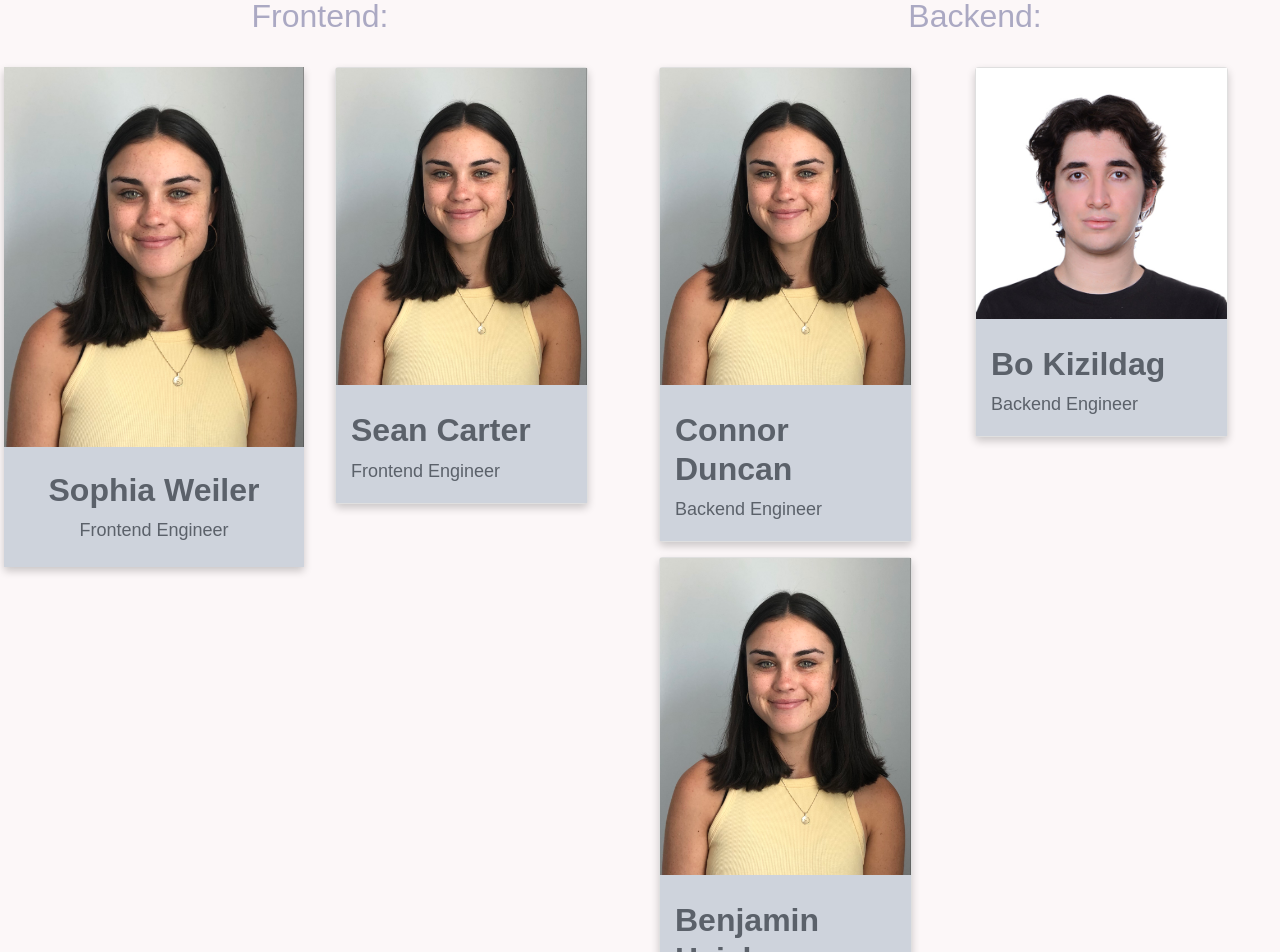
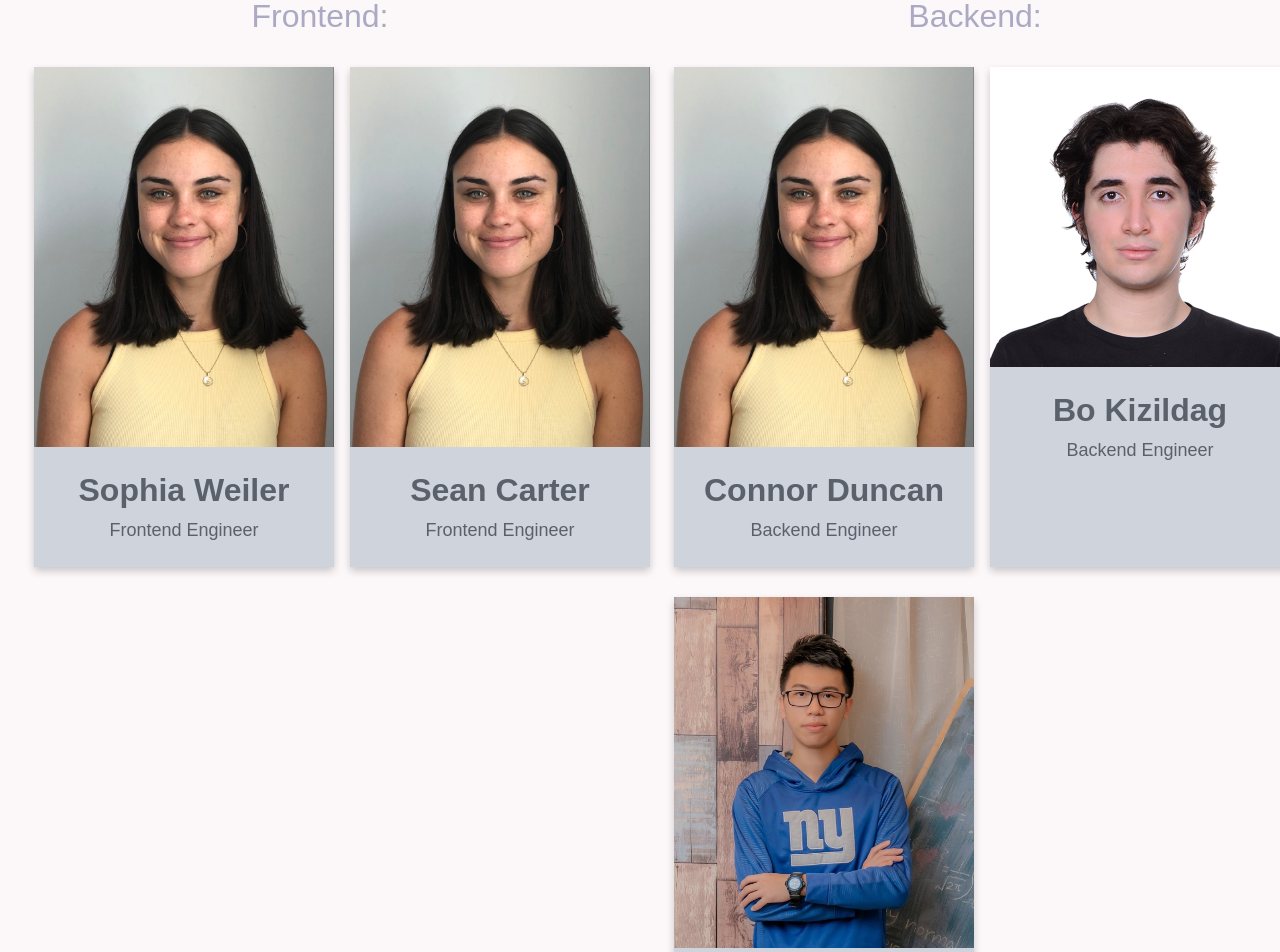
Before and after one commit to rushilsrivastavay3/benjaminhsieh2002, a React (Create React App) app: page /contact in a window 1280 px wide. Shown: the part 220-1172 px from the top of the page. Built offline with nearby package versions, Linux system fonts and the light colour scheme.

Commit message:
contact page added new pics and flip property

```diff
--- a/src/pages/Contact.js
+++ b/src/pages/Contact.js
@@ -2,6 +2,7 @@ import React from "react";
 import "../style/Style.css"
 import SophiaPicture from "../pictures/Sophia.jpg"
 import BoPicture from "../pictures/Bo.jpg"
+import BenjaminPicture from "../pictures/BenjaminPhoto.jpg"
 
 function Contact() {
 	return(
@@ -33,12 +34,20 @@ function Contact() {
 							</div>
 						</div>
 						<div class="flex-child-contact">
-							<div class="card">
-								<img src= {SophiaPicture} alt={"Sophia Weiler"}/>
-								<div class= "container">
+							<div class="flip-card">
+                                                                 <div class=  "flip-card-inner">
+                                                                         <div class="flip-card-front">
+                                                                                 <img src={SophiaPicture}  alt={"Sean Carter"} class="pictureSize"/>
+                                                                                 <br/>
                                                                                  <br/>
                                                                                  <h4 class="name"><b>Sean Carter</b></h4>
                                                                                  <p class="description">Frontend Engineer</p>
+                                                                         </div>
+                                                                         <div class="flip-card-back">
+                                                                                 <h1>Sean Carter</h1>
+                                                                                 <p>email</p>
+                                                                                 <p>phone number</p>
+                                                                         </div>
                                                                  </div>
                                                          </div>
 						</div>
@@ -51,30 +60,55 @@ function Contact() {
 					<br/>
 					<div class="flex-container-contact">
 						<div class="flex-child-contact">
-							<div class="card">
-							<img src= {SophiaPicture} alt={"Sophia Weiler"}/>
-							<div class= "container">
+							<div class="flip-card">
+                                                                  <div class=  "flip-card-inner">
+                                                                         <div class="flip-card-front">
+                                                                                 <img src={SophiaPicture}  alt={"Connor Duncan"} class="pictureSize"/>
+                                                                                 <br/>
                                                                                  <br/>
                                                                                  <h4 class="name"><b>Connor Duncan</b></h4>
-								<p class ="description">Backend Engineer</p>
+                                                                                 <p class="description">Backend Engineer</p>
+                                                                         </div>
+                                                                         <div class="flip-card-back">
+                                                                                 <h1>Connor Duncan</h1>
+                                                                                 <p>email</p>
+                                                                                 <p>phone number</p>
                                                                          </div>
                                                                  </div>
-						<div class="card">
-							<img src= {SophiaPicture} alt={"Sophia Weiler"}/>
-							<div class ="container">
+                                                         </div>
+
+							<div class="flip-card">
+                                                                 <div class=  "flip-card-inner">
+                                                                         <div class="flip-card-front">
+                                                                                 <img src={BenjaminPicture}  alt={"Benjamin Hsieh"} class="pictureSize"/>
+                                                                                 <br/>
                                                                                  <br/>
                                                                                  <h4 class="name"><b>Benjamin Hsieh</b></h4>
-								<p class ="description">Backend Engineer</p>
+                                                                                 <p class="description">Backend Engineer</p>
+                                                                         </div>
+                                                                         <div class="flip-card-back">
+                                                                                 <h1>Benjamin Hsieh</h1>
+                                                                                 <p>email</p>
+                                                                                 <p>phone number</p>
+                                                                         </div>
                                                                  </div>
                                                          </div>
 						</div>
 					<div class="flex-child-contact">
-						<div class="card">
-							<img src= {BoPicture} alt={"Bo Kizildag"}/>
-							<div class= "container">
+						<div class="flip-card">
+                                                                 <div class=  "flip-card-inner">
+                                                                         <div class="flip-card-front">
+                                                                                 <img src={BoPicture}  alt={"Bo Kizildag"} class="pictureSize"/>
+                                                                                 <br/>
                                                                                  <br/>
                                                                                  <h4 class="name"><b>Bo Kizildag</b></h4>
-								<p class ="description">Backend Engineer</p>
+                                                                                 <p class="description">Backend Engineer</p>
+                                                                         </div>
+                                                                         <div class="flip-card-back">
+                                                                                 <h1>Bo Kizildag</h1>
+                                                                                 <p>email</p>
+                                                                                 <p>phone number</p>
+                                                                         </div>
                                                                  </div>
                                                          </div>
 					</div>
--- a/src/style/style.css
+++ b/src/style/style.css
@@ -224,6 +224,9 @@ html, body, body > div, .app {
 	width: 300px;
 	height: 500px;
 	perspective: 1000px;
+	margin-left:30px;
+	margin-bottom: 30px;
+
 }
 
 .flip-card-inner {
```
Also changed, not shown: 2 other files (tests, documents, lock files or other folders). Lines whose indentation alone changed are shown as unchanged.
